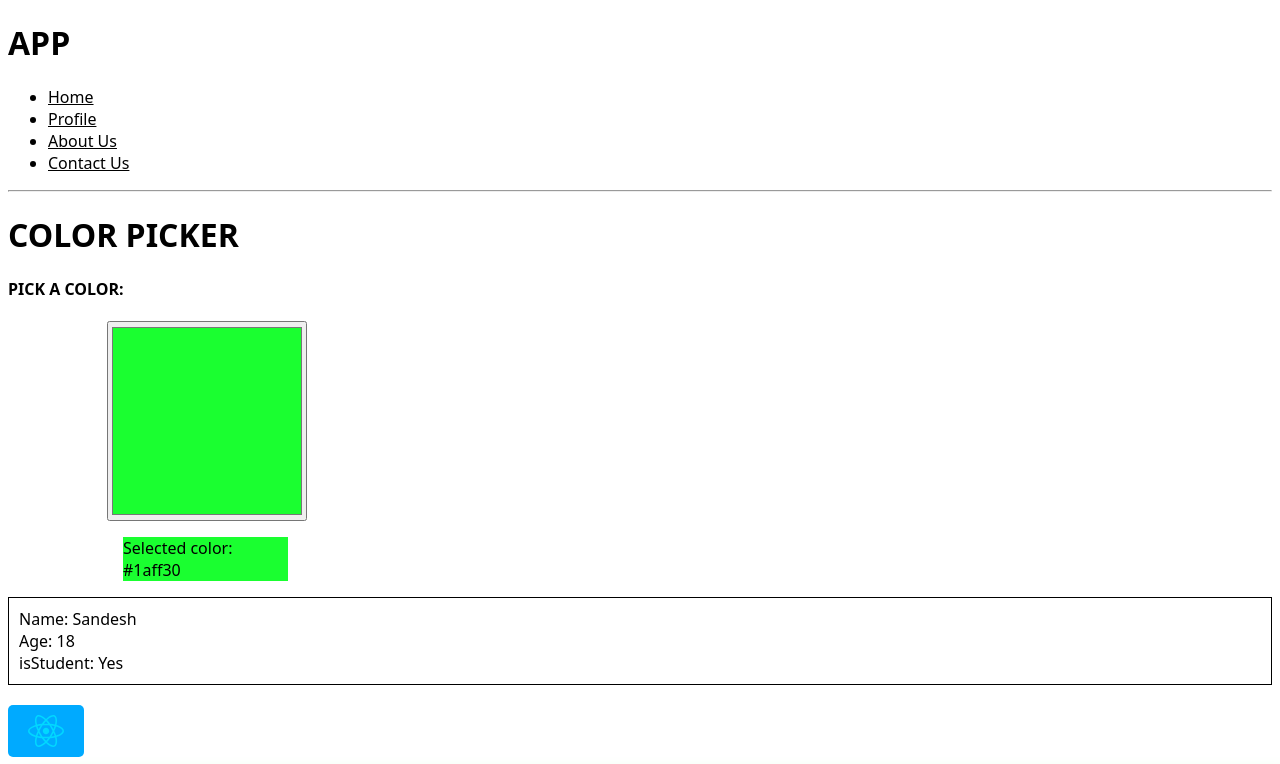
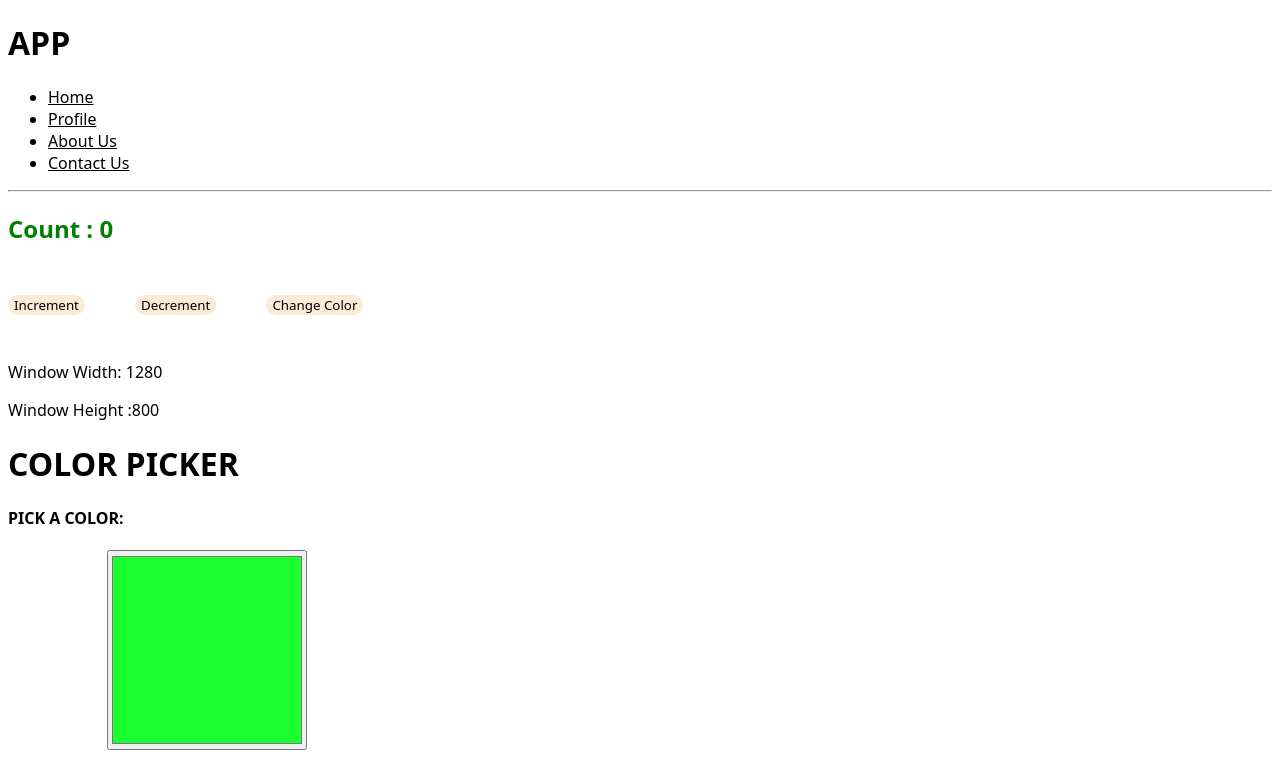
Before and after one commit to Sandesh-k18/react_Lrn, a React (Vite) app: page / in a window 1280 px wide. Shown: the top 764 px of the page. Built offline with nearby package versions, Linux system fonts and the light colour scheme.

Commit message:
useEffect() hook

```diff
--- a/src/App.jsx
+++ b/src/App.jsx
@@ -1,22 +1,22 @@
 import Header from "./header.jsx";
 import Footer from "./footer.jsx";
-import Student from './student.jsx'
-import UserGreeting from './UserGreeting/userGreeting.jsx'
-import List from './List.jsx'
-import Button from "./Button/Button.jsx"
+import Student from "./student.jsx";
+import UserGreeting from "./UserGreeting/userGreeting.jsx";
+import List from "./List.jsx";
+import Button from "./Button/Button.jsx";
 import ProfilePic from "./ProfilePic.jsx";
-import Hooks from "./useState/Hooks.jsx"
+import Hooks from "./useState/Hooks.jsx";
 import OnChnge from "./onChngeEvent/onChnge.jsx";
-import ColorPicker from "./ColorPicker.jsx"
+import ColorPicker from "./ColorPicker.jsx";
 import UpdterFun from "./updaterFuncn.jsx";
 import UpObjSt from "./updObjStte/updObjSt.jsx";
 import UpRrySt from "./updRryStte/updRrySt.jsx";
 import UpRryoObjs from "./upRryoObjs/UpRryoObjs.jsx";
-import ToDoList from "./toDoList/toDoList.jsx"
+import ToDoList from "./toDoList/toDoList.jsx";
+import UseEffect from "./useEffect/useEffect.jsx";
 
 function App() {
-
-    const fruits = [
+  const fruits = [
     { name: "apple", calories: 109 },
     { name: "mango", calories: 200 },
     { name: "banana", calories: 67 },
@@ -27,20 +27,21 @@ function App() {
   return (
     <>
       <Header />
+      <UseEffect />
       <ColorPicker />
-      <Student name="Sandesh" age = {18} isStudent={true} />
+      <Student name="Sandesh" age={18} isStudent={true} />
       <ProfilePic></ProfilePic>
-      <UserGreeting isLoggedIn = {true} username = "@Sandyy Bhai" />
-      <UserGreeting isLoggedIn = {false}/>
-      <ToDoList/>
-      <List items = {fruits} category= "fruits"/>
+      <UserGreeting isLoggedIn={true} username="@Sandyy Bhai" />
+      <UserGreeting isLoggedIn={false} />
+      <ToDoList />
+      <List items={fruits} category="fruits" />
       <Button />
       <Hooks></Hooks>
       <OnChnge></OnChnge>
       <UpdterFun />
-      <UpObjSt/>
-      <UpRrySt/>
-      <UpRryoObjs/>
+      <UpObjSt />
+      <UpRrySt />
+      <UpRryoObjs />
       <Footer />
     </>
   );
--- /dev/null
+++ b/src/useEffect/useEffect.css
@@ -0,0 +1,4 @@
+.use-effect-btn{
+height: auto;
+width: auto;
+}
--- /dev/null
+++ b/src/useEffect/useEffect.jsx
@@ -0,0 +1,64 @@
+import React, { useState, useEffect } from "react";
+import "./useEffect.css";
+
+function UseEffect() {
+  const [count, setCount] = useState(0);
+  const [color, setColor] = useState("green");
+  const [width, setWidth] = useState(window.innerWidth);
+  const [height, setHeight] = useState(window.innerHeight);
+  useEffect(() => {
+    document.title = `Count ${count} | ${color} `;
+  }, [count, color]);
+
+  useEffect(() => {
+    window.addEventListener("resize", handleSize);
+    console.log("EVENT LISTENER ADDED");
+
+    return () => {
+      window.removeEventListener("resize", handleSize);
+      console.log("EVENT LISTENER REMOVED");
+    };
+  }, [width, height]);
+
+  useEffect(() => {
+    document.title = `Size:${width} x ${width}`;
+  }, [width, height]);
+
+  function handleSize() {
+    setWidth(window.innerWidth);
+    setHeight(window.innerHeight);
+  }
+
+  function increment() {
+    setCount((c) => c + 1);
+  }
+  function decrement() {
+    setCount((c) => c - 1);
+  }
+  function colorSwitch() {
+    setColor((c) => (c === "green" ? "red" : "green"));
+  }
+  return (
+    <>
+      <div>
+        <div>
+          <h2 style={{ color: color }}>Count : {count}</h2>
+        </div>
+        <button className="use-effect-btn" onClick={increment}>
+          Increment
+        </button>
+        <button className="use-effect-btn" onClick={decrement}>
+          Decrement
+        </button>
+        <button className="use-effect-btn" onClick={colorSwitch}>
+          Change Color
+        </button>
+      </div>
+      <div>
+        <p>Window Width: {width}</p>
+        <p>Window Height :{height}</p>
+      </div>
+    </>
+  );
+}
+export default UseEffect;
```
